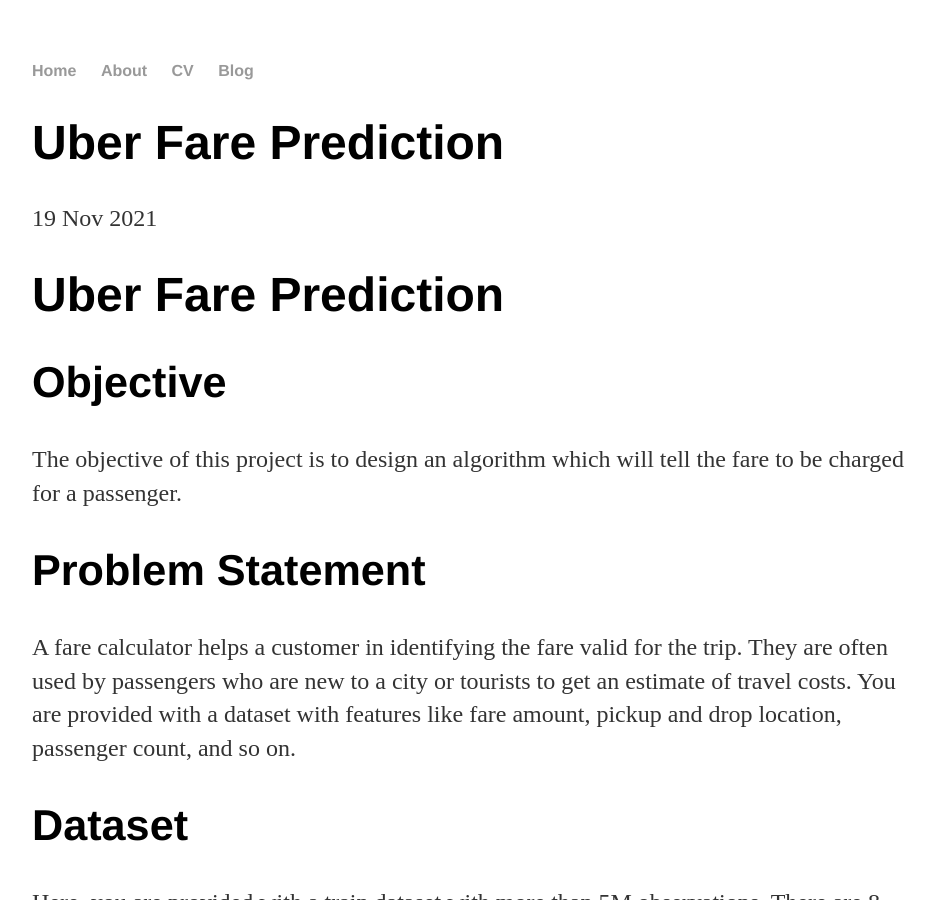
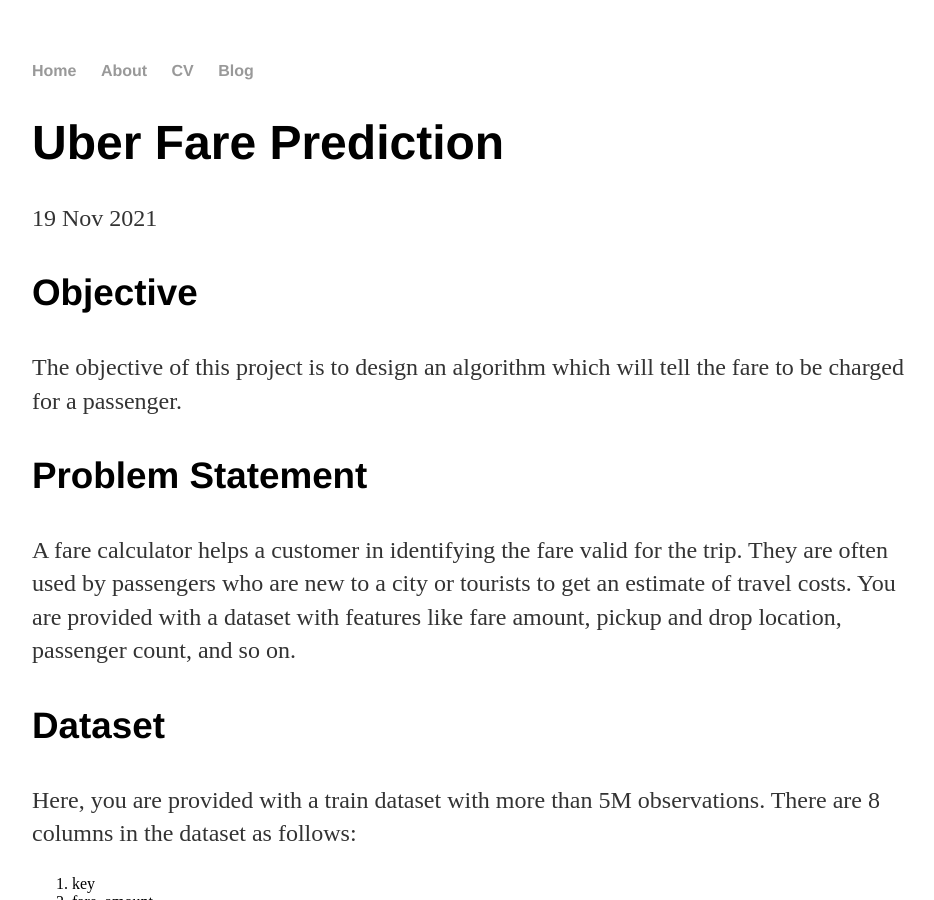
Before and after one commit to kirui93/kirui93.github.io, a Jekyll site: the page built from _posts/2021-11-19-uber-fare-prediction.md, in a window 1280 px wide and 900 px high. Shown: the whole window, without its empty margins (160-1094 px from the left). Built offline with Jekyll 4.4.1, drawn with Linux system fonts in a browser that asks for light colours; our own code applies the rules of GitHub Pages for plain Markdown files.

Commit message:
Update 2021-11-19-uber-fare-prediction.md
remove the heading

```diff
--- a/_posts/2021-11-19-uber-fare-prediction.md
+++ b/_posts/2021-11-19-uber-fare-prediction.md
@@ -1,12 +1,11 @@
-# Uber Fare Prediction
-## Objective
+### Objective
 The objective of this project is to design an algorithm which will tell the fare to be charged for a passenger.
-## Problem Statement
+### Problem Statement
 A fare calculator helps a customer in identifying the fare valid for the trip.
 They are often used by passengers who are new to a city or tourists to get an estimate of travel costs.
 You are provided with a dataset with features like fare amount, pickup and drop location, passenger count, and so on.
 
-## Dataset
+### Dataset
 
 Here, you are provided with a train dataset with more than 5M observations. There are 8 columns in the dataset as follows:
   1. key
@@ -18,7 +17,7 @@
   7. dropoff_latitude
   8. passanger_count
 
-## Steps
+### Steps
 
 Inorder to generate the machine learning models, the following steps were taken on the dataset provided:
 * Load a sample of the train dataset (we used only 200,000 observations because of the processor).
@@ -30,7 +29,7 @@
 * Calculate distance from the dropoff and pickup latitudes and longitudes.
 * Drop observations where the distance is zero.
 
-## Machine Learning Models
+### Machine Learning Models
 
 Since this is a regression problem, we only used two models :*Linear Regression* and *Random Forest Regression* models.
 
@@ -39,7 +38,7 @@
 
 Random Forest Regressor, with a RMSE of 3.85, performed better than Linear Regression (RMSE = 5.32) and hence we chose it as our final model.
 
-## Next steps
+### Next steps
 To improve the performance of our models, we need to do the following:
 1. Hyperparameter tuning
 2. Feature tuning
```
